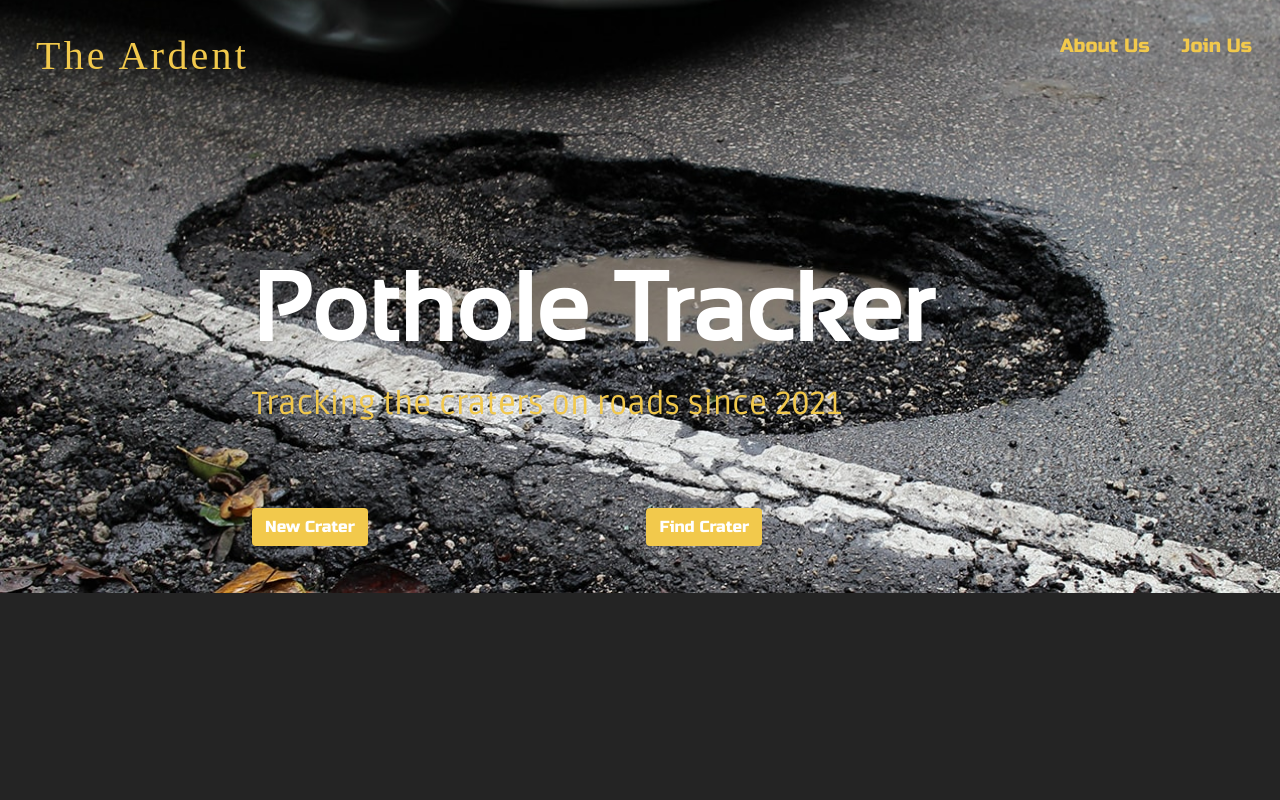
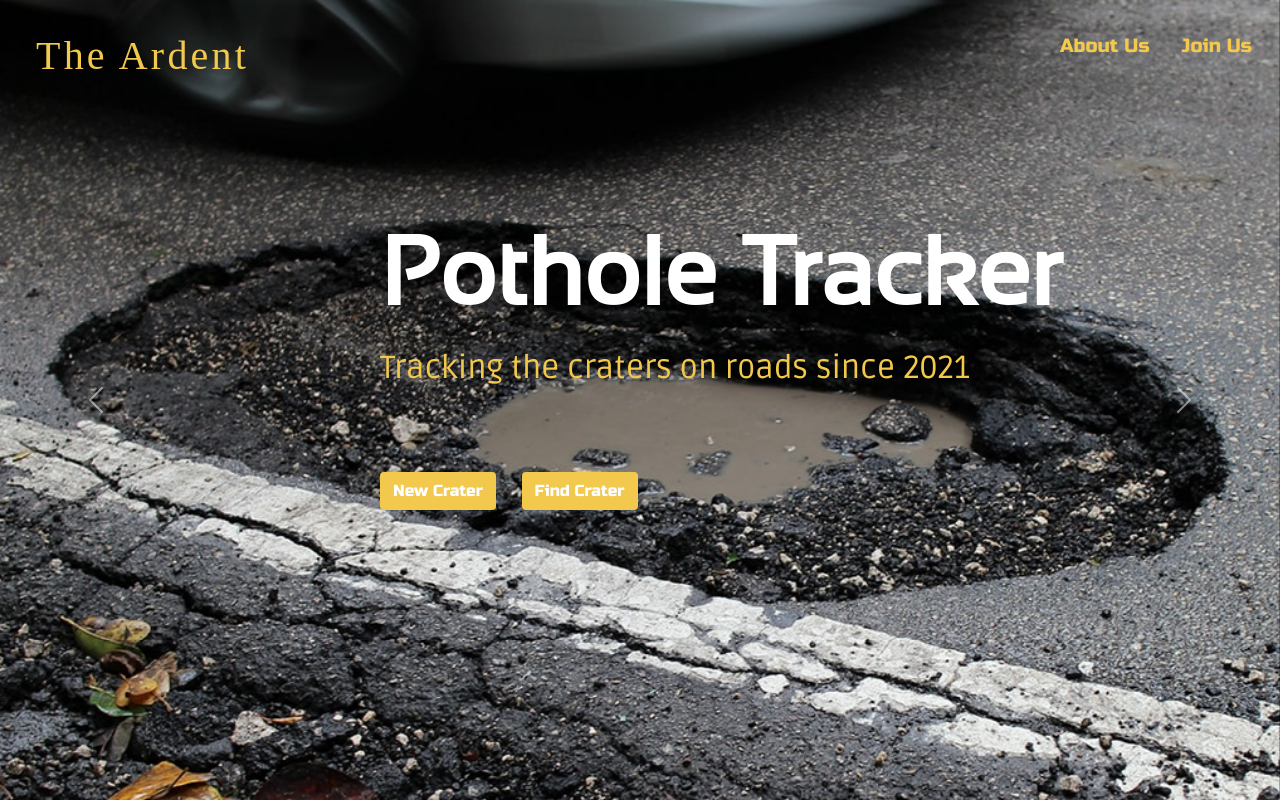
Before and after one commit to archi-max/PotHoleWebsite, a Django app: page / in a window 1280 px wide. Run offline with Django 3.2, Linux system fonts and the light colour scheme; some web fonts are replaced.

Commit message:
aadded carousel changed bg of index

```diff
--- a/datacollection/static/css/main.css
+++ b/datacollection/static/css/main.css
@@ -67,3 +67,12 @@ padding: 5px;
     font-family: 'Ruda';
     src: url('../fonts/Ruda-VariableFont_wght.ttf');
 }
+.carousel-item {
+  height: 100vh;
+  min-height: 350px;
+  background: no-repeat center center scroll;
+  -webkit-background-size: cover;
+  -moz-background-size: cover;
+  -o-background-size: cover;
+  background-size: cover;
+}
--- a/templates/index.html
+++ b/templates/index.html
@@ -17,7 +17,7 @@
     <body class="bg-img">
 
 
-        <nav class="navbar navbar-light bg-transparent">
+        <nav class="navbar navbar-light bg-transparent fixed-top">
             <div class="container-fluid">
               <a class="navbar-brand ps-4 pt-4" href="{% url 'index' %}">
                   <span class="nav-title">The Ardent</span>
@@ -36,17 +36,42 @@
 
             {% block body %}
 
-          <div class="container-fluid" style="margin-left: 15%;margin-top: 9rem;width: fit-content;">
+                <header>
+                    <div id="carouselExampleIndicators" class="carousel slide " data-ride="carousel">
+
+                        <div class="carousel-inner" role="listbox">
+      <!-- Slide One - Set the background image for this slide in the line below -->
+                        <div class="carousel-item active" style="background-image: url({% static 'images/bg_pothole7.jpg' %})"></div>
+      <!-- Slide Two - Set the background image for this slide in the line below -->
+                        <div class="carousel-item" style="background-image: url({% static 'images/bg_pothole2.jpg' %})"></div>
+      <!-- Slide Three - Set the background image for this slide in the line below -->
+                            <div class="carousel-item" style="background-image: url({% static 'images/bg_pothole3.jpg' %})"></div>
+                            <div class="carousel-item" style="background-image: url({% static 'images/bg_pothole4.jpg' %})"></div>
+                            <div class="carousel-item" style="background-image: url({% static 'images/bg_pothole5.jpg' %})"></div>
+                            <div class="carousel-item" style="background-image: url({% static 'images/bg_pothole6.jpg' %})"></div>
+                            <div class="carousel-item" style="background-image: url({% static 'images/bg_pothole7.jpg' %})"></div>
+                        </div>
+        <button class="carousel-control-prev" type="button" data-bs-target="#carouselExampleIndicators" data-bs-slide="prev">
+    <span class="carousel-control-prev-icon" aria-hidden="true"></span>
+    <span class="visually-hidden">Previous</span>
+  </button>
+  <button class="carousel-control-next" type="button" data-bs-target="#carouselExampleIndicators" data-bs-slide="next">
+    <span class="carousel-control-next-icon" aria-hidden="true"></span>
+    <span class="visually-hidden">Next</span>
+  </button>
+  </div>
+</header>
+
+          <div class="container-fluid position-absolute" style="width: fit-content;top: 25vh; left: 25vw">
             <span class="text-white ms-5" style="font-size: 6rem;font-family: 'Sansation';font-weight: 700;">Pothole Tracker</span><br>
             <span class=" ms-5 pt-5" style="font-size: 2rem;font-family: 'Ruda';color: #F2C94C;">Tracking the craters on roads since 2021</span>
-            <div class="d-flex ms-5 justify-content-between" style="margin-top: 5rem;width: 70%;">
+            <div class="d-flex ms-5 " style="margin-top: 5rem;width: 70%;">
                 <a href="{% url 'upload' %}" class="btn text-white" style="background-color: #F2C94C;font-family: 'Russo One';">New Crater</a>
-                <button class="btn text-white" style="background-color: #F2C94C;font-family: 'Russo One';">Find Crater</button>
+                <button class="btn text-white" style="background-color: #F2C94C;font-family: 'Russo One';margin-left: 5%;">Find Crater</button>
 
             </div>
         </div>
 
-        <script src="{% static 'js/script.js' %}"></script>
         <script src="{% static 'vendor/jquery/jquery-3.6.0.min.js' %}"></script>
         <script src="https://cdn.jsdelivr.net/npm/bootstrap@5.0.0-beta3/dist/js/bootstrap.bundle.min.js" integrity="sha384-JEW9xMcG8R+pH31jmWH6WWP0WintQrMb4s7ZOdauHnUtxwoG2vI5DkLtS3qm9Ekf" crossorigin="anonymous"></script>
         {% endblock %}
```
Also changed, not shown: datacollection/static/js/script.js (deleted, +0 -40 lines).
